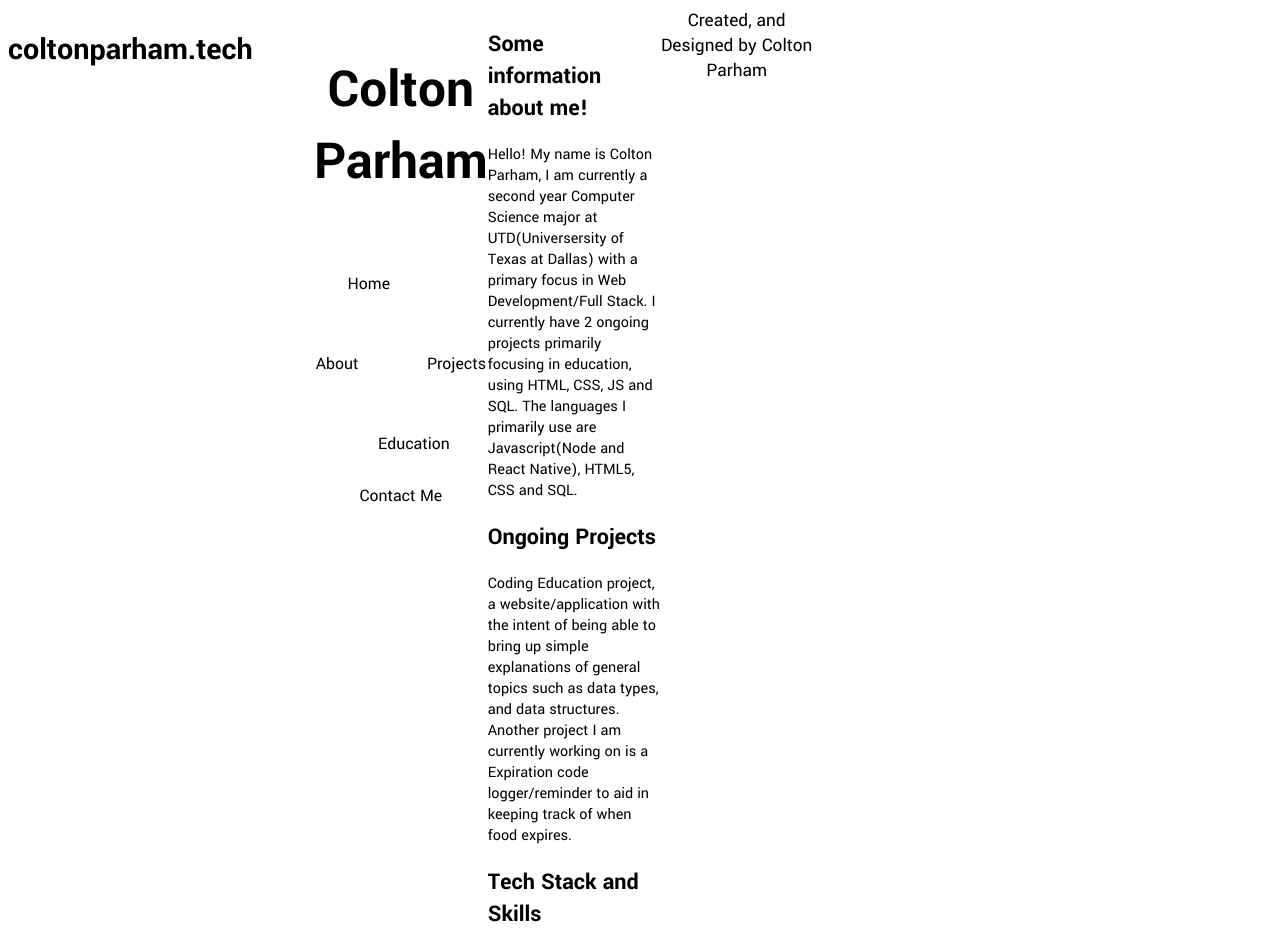
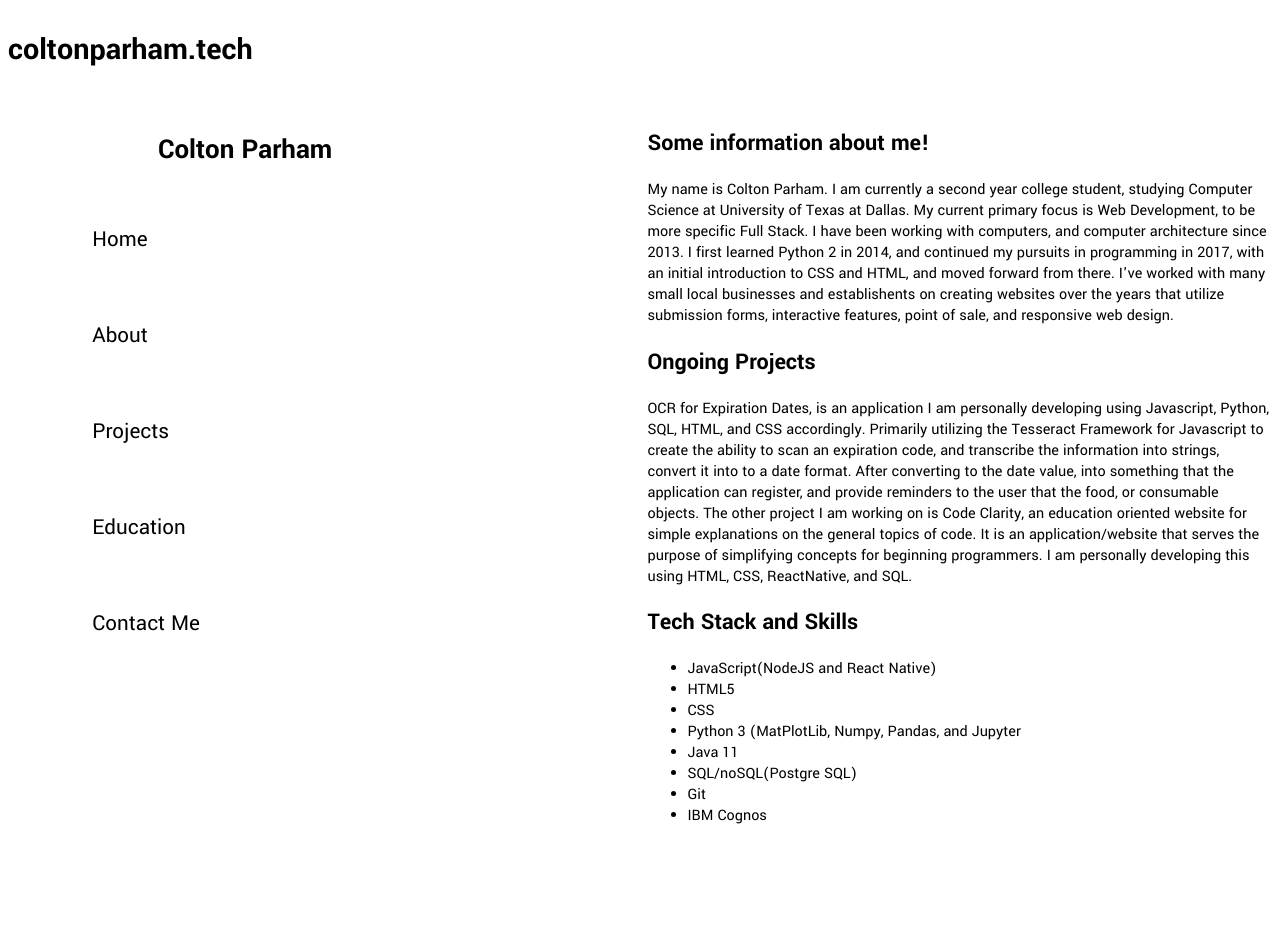
Before and after one commit to ColtonParham/Colton-Parham-Portfolio-Website, a plain HTML site: page index.html in a window 1280 px wide. Shown: the top 933 px of the page. Drawn offline with Linux system fonts and the light colour scheme.

Commit message:
GRID FINALLY WORKS

```diff
--- a/index.html
+++ b/index.html
@@ -2,6 +2,7 @@
 <!--Misc Important stuff-->
 <html lang en>
   <head>
+    <meta charset ="utf-8">
     <title>Colton Parham's Portfolio</title>
     <link rel = "stylesheet" href = "./styles.css">
   </head>
@@ -10,78 +11,55 @@
   <!--Process of revising-->
 <div class = "grid1">
 
-  <div class = "grid_item h1heading">
-    <h1 class = "grid_object"> coltonparham.tech </h1>
+  <div class = "h1heading">
+    <h1> coltonparham.tech</h1>
   </div>
 
   <header>
-    <div class = "grid_item logo">
-      <h2 class = "grid_object">Colton Parham</h2>
+    <div class = "logo">
+      <h2>Colton Parham</h2>
     </div>
 
 
-    <div class = "grid_item nav-items">
-      <nav class = "grid_object">
-        <li class = "nav-item">
-          <a href = "#home">Home</a>
+    <div class = "nav-items">
+      <nav>
+        <li>
+          <a>Home</a>
         </li>
-        <li class = "nav-item"></li>
-          <a href = "#about">About</a>
+        <li>
+          <a>About</a>
         </li>
-        <li class = "nav-item"></li>
-          <a href = "#projects">Projects</a>
+        <li>
+          <a>Projects</a>
         </li>
-        <li class = "nav-item"></li>
-          <a href = "#education">Education</a>
+        <li>
+          <a>Education</a>
         </li>
-        <li class = "nav-item"></li>
-          <a href = "#contact-me">Contact Me</a>
+        <li>
+          <a>Contact Me</a>
         </li>
       </ul>
     </nav>
     </div>
   </header>
-      <!--Main Information for home page will be on a grid.
-
-      GRID START
-
-      Temp comment possibly to test.
-  <div class = "grid1">
-
-    -->
-
 
     <main>
       <section id = "home-info">
-
-        <div class = "grid_item someinfo">
-          <h2 class = "grid_object">Some information about me!</h2>
-        </div>
           <!--Body Paragraph 1-->
-          <div class = "grid_item homebody1">
-            <p class = "grid_object">Hello! My name is Colton Parham, I am currently a second year Computer Science major at UTD(Universersity of Texas at Dallas) with a primary focus in Web Development/Full Stack. I currently have 2 ongoing projects primarily focusing in education, using HTML, CSS, JS and SQL. The languages I primarily use are Javascript(Node and React Native), HTML5, CSS and SQL.</p>
-          </div>
-            <!--Revise this area to check to see if feasible-->
-            <!--Before getting further make sure you are commiting to a fork instead of the repo itself, reference some forums online and check to make sure everything is working as intended before putting more work in. Also do not be afraid to reference to the other project we have saved on here for extra help if needed.-->
-            <!--Read through this:
-            https://stackoverflow.com/questions/11173971/commits-not-showing-up-on-github
-            -->
-
-          <div class = "grid_item ongoingprojectheader">
-            <h2 class = "grid_object">Ongoing Projects</h2>
+          <div class = "homebody1">
+            <h2>Some information about me!</h2>
+              <p>My name is Colton Parham. I am currently a second year college student, studying Computer Science at University of Texas at Dallas. My current primary focus is Web Development, to be more specific Full Stack. I have been working with computers, and computer architecture since 2013. I first learned Python 2 in 2014, and continued my pursuits in programming in 2017, with an initial introduction to CSS and HTML, and moved forward from there. I've worked with many small local businesses and establishents on creating websites over the years that utilize submission forms, interactive features, point of sale, and responsive web design.</p>
           </div>
 
-            <div class = "grid_item homebody2">
-              <p class = "grid_object">Coding Education project, a website/application with the intent of being able to bring up simple explanations of general topics such as data types, and data structures. Another project I am currently working on is a Expiration code logger/reminder to aid in keeping track of when food expires.</p>
-            </div>
+          <div class = "homebody2">
+            <h2>Ongoing Projects</h2>
+              <p>OCR for Expiration Dates, is an application I am personally developing using Javascript, Python, SQL, HTML, and CSS accordingly. Primarily utilizing the Tesseract Framework for Javascript to create the ability to scan an expiration code, and transcribe the information into strings, convert it into to a date format. After converting to the date value, into something that the application can register, and provide reminders to the user that the food, or consumable objects. The other project I am working on is Code Clarity, an education oriented website for simple explanations on the general topics of code. It is an application/website that serves the purpose of simplifying concepts for beginning programmers. I am personally developing this using HTML, CSS, ReactNative, and SQL.</p>
+          </div>
 
-        <!--Tech Stack Heading-->
-        <div class = "grid_item techstackhead">
-          <h2 class = "grid_object">Tech Stack and Skills</h2>
-        </div>
         <!--Tech Stack Information in ul.-->
-          <div class = "grid_item techstack">
-            <ul class = "grid_object">
+      <div class = "techstack">
+        <h2>Tech Stack and Skills</h2>
+            <ul>
               <li>JavaScript(NodeJS and React Native)</li>
               <li>HTML5</li>
               <li>CSS</li>
@@ -91,15 +69,8 @@
               <li>Git</li>
               <li>IBM Cognos</li>
             </ul>
-          </div>
+      </div>
 
-        <!--<div> Temporarily commenting this out for testing-->
-
-        <!--Div for picture-->
-        <div class = "grid_item image">
-          <img src = "portfolio-picture.jpg" alt = "A Picture of me was supposed to be here...." class = "grid_object">
-        </div>
-        <!--Picture Div end-->
 
 
 
@@ -107,8 +78,8 @@
     </main>
 
 
-  <div class = "gird_item footer">
-    <footer class = "grid_object">Created, and Designed by Colton Parham</footer>
+  <div class = "footer">
+    <footer>Created, and Designed by Colton Parham</footer>
   </div>
 
   <!--Grid End Div-->
--- a/styles.css
+++ b/styles.css
@@ -9,16 +9,13 @@ html{
 main{
   display: grid;
 }
-.logo{
-  font-size: 2.3em;
-  text-align: center;
-}
 
-/*UL for the nav bar - trying to make it looks right - next step will probably be removing those purple lines and adjusting it to be on a grid of some breed.*/
+
+
 .nav-items{
   list-style-type: none;
-  margin: 0;
-  /*Revise this.*/
+
+
 }
 
 /*This right here is for removing the underline on the nav links - next will be text color*/
@@ -35,22 +32,25 @@ ul .techstack {
 
 
 .nav-items li {
-  display: inline;
+  margin-left: 27%;
   height: 80px;
   line-height: 80px;
   list-style: none;
   padding: 0 10px;
   transition: background .5s;
-  padding: 2rem;
+  padding: .5rem;
   width: 100%;
+  font-size: 1.3em;
+  justify-self: center;
+  display:flexbox;
 }
 
-
+/*
 nav{
   text-align: center;
 
 }
-
+*/
 
 
 
@@ -60,6 +60,7 @@ This will also need a media query will size to a minimum of 720px I believe, and
 footer{
   text-align: center;
   font-size: 1.2em;
+  margin-top: 8%;
 }
 
 nav{
@@ -68,67 +69,73 @@ nav{
 
 /*Home Page Grid REVISE ME - REVISE ALL OF THIS AND POSSIBLY START FROM SCRATCH.*/
 
+
 .grid1{
   display:grid;
-  grid-template-columns: repeat(8,1fr);
-  grid-template-rows: repeat(5, 5vw);
+  grid-gap: 15px;
+  grid-template-columns: 1fr 1fr;
+
+  grid-template-areas:
+  "h1heading h1heading"
+  "logo logo"
+  "nav-items nav-items"
+  "homebody1 homebody1"
+  "homebody2 homebody2"
+  "techstack techstack"
+  "footer footer" ;
+}
+
+
+.h1heading{
+  grid-area: h1heading;
+}
+
+.logo{
+  grid-area: logo;
+  margin-left: 24%;
+  font-size: 1.2em;
+}
+
+.nav-items{
+  grid-area: nav-items;
+  justify-content: center;
 
 }
 
-.grid_object{
-  width: 100%;
-  height: 100%;
-  object-fit: cover;
+
+
+.homebody1{
+  grid-area: homebody1;
+  justify-self: end;
+}
+
+.homebody2{
+  grid-area: homebody2;
 
 }
 
-.h1heading{
-  grid-column-start:1;
-  grid-column-end: 3;
-  grid-row-start: 1;
-  grid-row-end: 2;
+.techstack{
+  grid-area: techstack;
 }
 
-.logo{
-  grid-column-start: 3;
-  grid-column-end: 5;
-  grid-row-start: 2;
-  grid-row-end: 3;
+.footer{
+  grid-area: footer;
 }
 
-.nav-items{
-  grid-column-start:2;
-  grid-column-end:6;
-  grid-row-start:3;
-  grid-row-end: 4;
+@media screen and (min-width: 736px){
+  .grid1{
+    display:grid;
+    grid-gap: 15px;
+    grid-template-columns: 1fr 1fr;
+
+    grid-template-areas:
+    "h1heading h1heading"
+    "logo logo"
+    "nav-items nav-items"
+    "homebody1 homebody1"
+    "homebody2 homebody2"
+    "techstack techstack"
+    "footer footer" ;
+  }
 }
-
-.someinfo{
-  grid-column-start: 4;
-  grid-column-end: 8;
-  grid-row-start: 4;
-  grid-row-end: 5;
-}
-
-.homebody1{
-  grid-column-start: 4;
-  grid-column-end: 8;
-  grid-row-start: 5;
-  grid-row-end: 7;
-}
-
-.ongoingprojectheader{
-  grid-column-start: 4;
-  grid-column-end: 8;
-  grid-row-start: 7;
-  grid-row-end: 8;
-}
-
-.homebody2{
-  grid-column-start: 4;
-  grid-column-end: 8;
-  grid-row-start: 8;
-  grid-row-end: 9;
-}
-
 /*Gotta redo grid - use this for reference for the design: https://www.freecodecamp.org/news/how-to-create-an-image-gallery-with-css-grid-e0f0fd666a5c/*/
```
Also changed, not shown: 1 other file.
